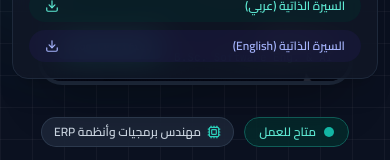
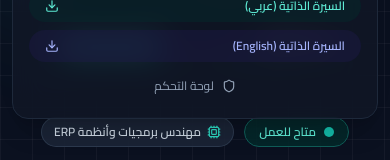
Before and after one commit to Mohammed-Aljazzar/portfolio, a Next.js app: page / in a window 390 px wide. Both pictures are taken after a click on the button 47 px from the left and 45 px from the top of the page. Shown: the part 485-645 px from the top of the page. Built offline with nearby package versions, Linux system fonts and the light colour scheme.

Commit message:
feat(navbar): collapse navbar items into menu on tablet screens as well

```diff
--- a/src/components/layout/Navbar.tsx
+++ b/src/components/layout/Navbar.tsx
@@ -102,8 +102,8 @@ export const Navbar: React.FC = () => {
             })}
           </nav>
 
-          {/* Action Utilities (Language, Theme, CTA, Admin) */}
-          <div className="hidden sm:flex items-center gap-2">
+          {/* Action Utilities (Language, Theme, CTA, Admin) — Desktop Only (lg+) */}
+          <div className="hidden lg:flex items-center gap-2">
             {/* Language Switcher */}
             <motion.button
               whileTap={{ scale: 0.95 }}
@@ -258,6 +258,16 @@ export const Navbar: React.FC = () => {
                   <span>{t.nav.cvEnglish}</span>
                   <Download className="w-3.5 h-3.5" />
                 </a>
+
+                {/* Admin CMS Portal Link */}
+                <Link
+                  href="/admin"
+                  onClick={() => setMobileMenuOpen(false)}
+                  className="flex items-center justify-center gap-2 py-2 px-3 text-xs text-slate-400 hover:text-slate-700 dark:hover:text-slate-200 transition-colors"
+                >
+                  <Shield className="w-3.5 h-3.5" />
+                  <span>{t.nav.admin}</span>
+                </Link>
               </div>
             </motion.div>
           )}
```
